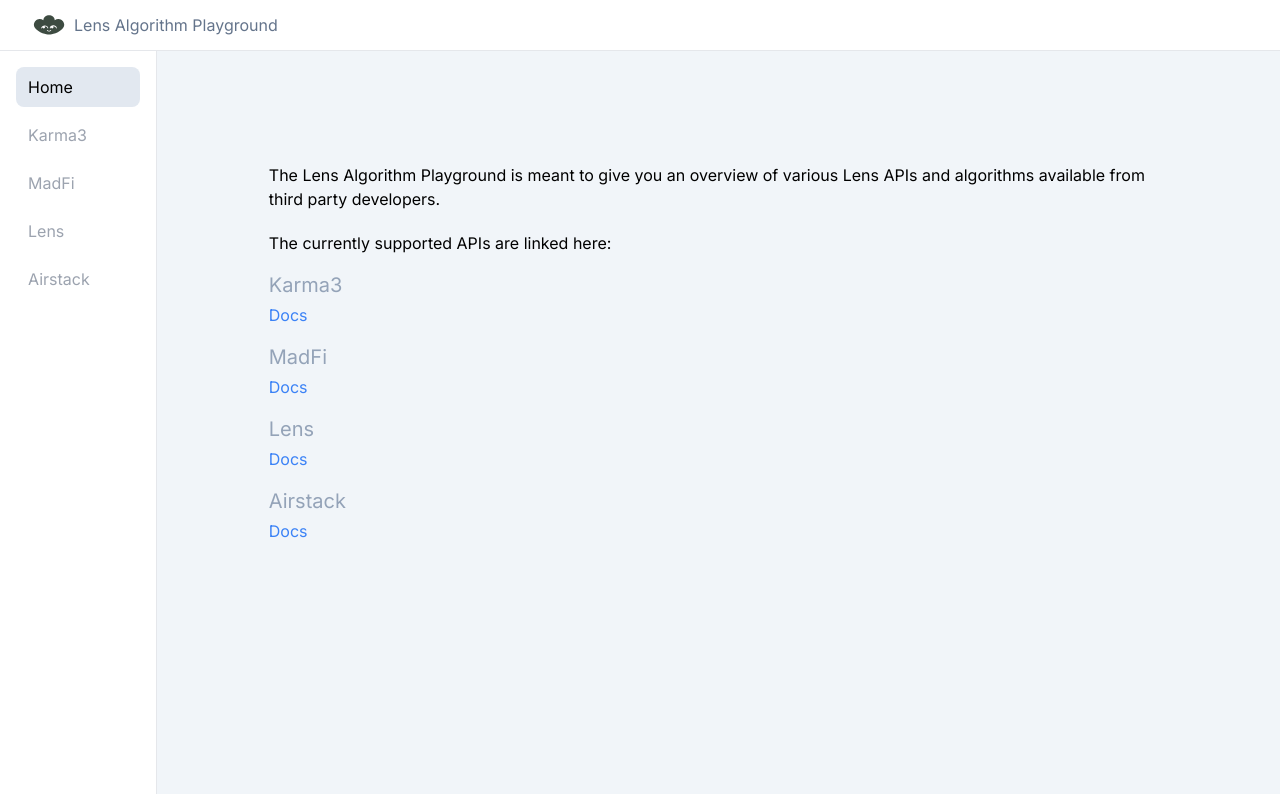
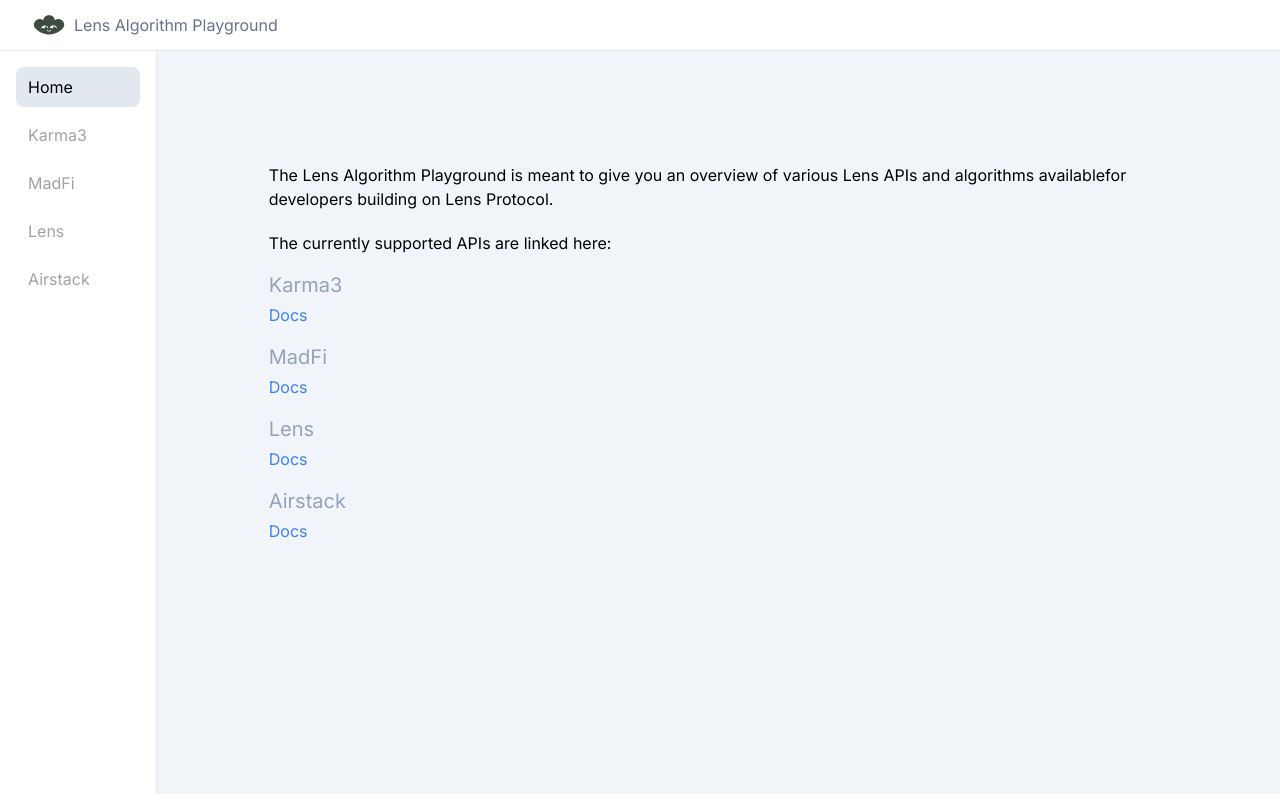
Before and after one commit to dabit3/lens-algorithm-playground, a Next.js app: page / in a window 1280 px wide. Built offline with nearby package versions, Linux system fonts and the light colour scheme.

Commit message:
updated intro

```diff
--- a/app/page.tsx
+++ b/app/page.tsx
@@ -6,7 +6,7 @@
     <main className="flex flex-col items-center justify-between p-14">
       <div>
         <p>
-        The Lens Algorithm Playground is meant to give you an overview of various Lens APIs and algorithms available from third party developers.
+        The Lens Algorithm Playground is meant to give you an overview of various Lens APIs and algorithms availablefor developers building on Lens Protocol.
         </p>
         <p className="mt-5">The currently supported APIs are linked here:</p>
 
```
